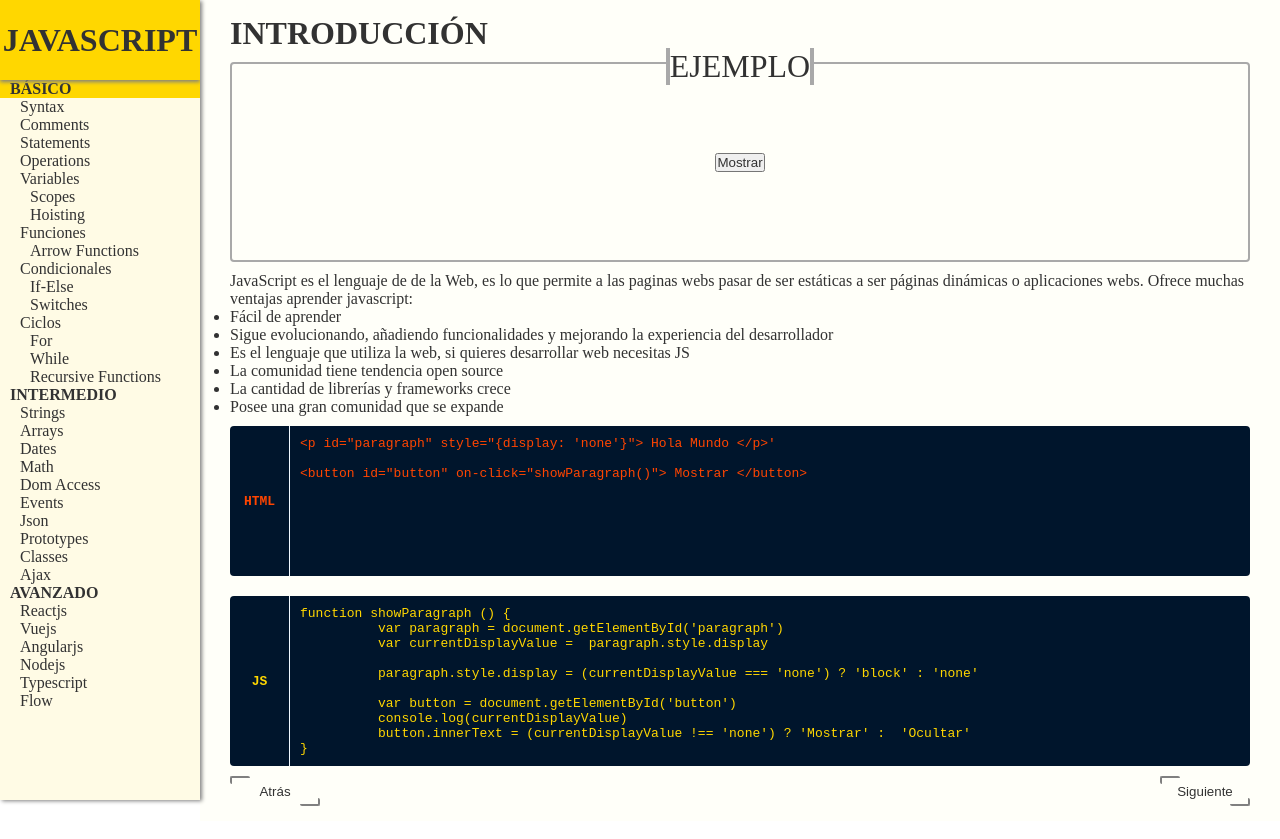
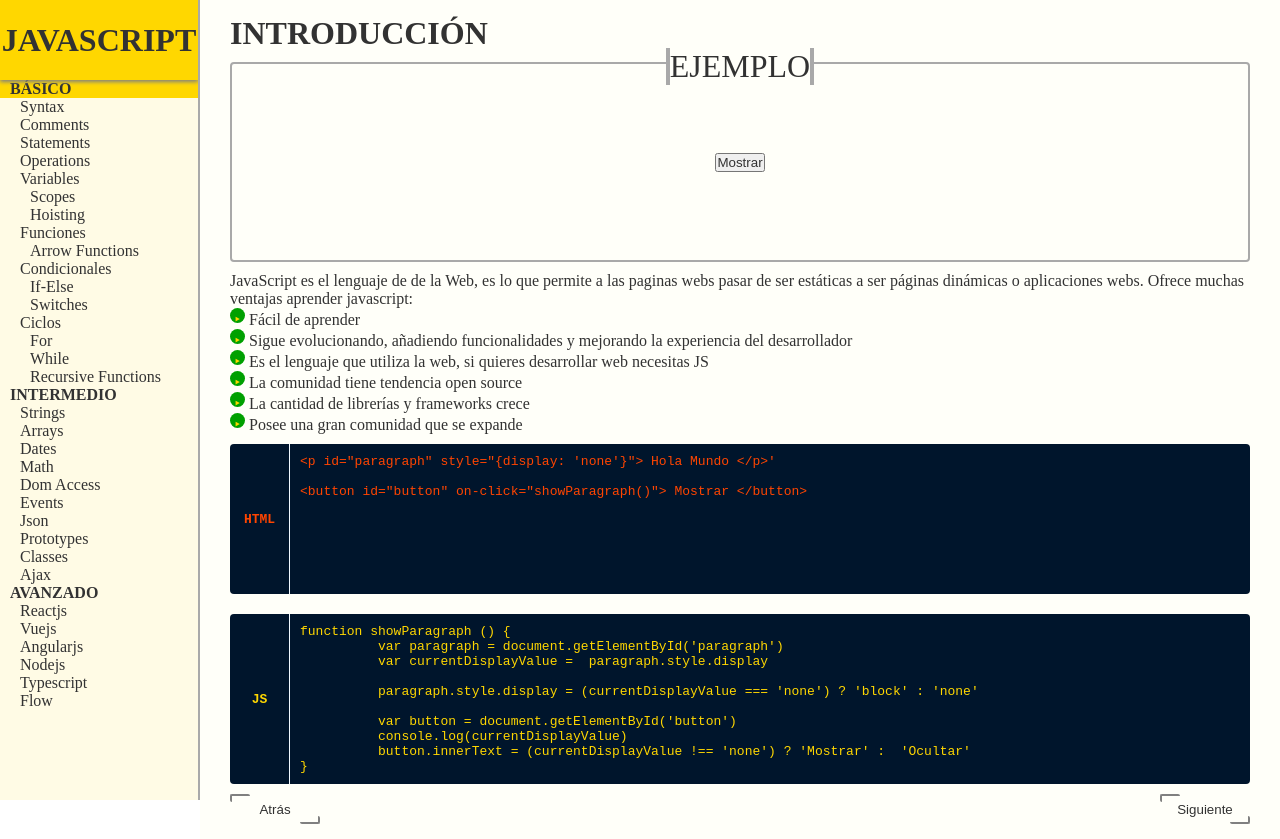
Before and after one commit to cruzortiz99/tsc_react_express_app, a React app: page / in a window 1280 px wide. Built offline with nearby package versions, Linux system fonts and the light colour scheme.

Commit message:
unordered list done

```diff
--- a/client/src/components/AppContentTheory/AppContentTheory.tsx
+++ b/client/src/components/AppContentTheory/AppContentTheory.tsx
@@ -1,8 +1,10 @@
 import React, { ReactNode } from 'react'
 import AppHeader from '../AppHeader/AppHeader'
+import './app-content-theory.css'
 
 export interface AppContentTheoryProps {
   title?: string
+  className?: string
   children?: ReactNode
 }
 
@@ -12,10 +14,11 @@ const AppContentTheory = (props: AppContentTheoryProps) => {
   ) : (
     undefined
   )
+  const className = props.className ? props.className : 'text-content'
   return (
     <React.Fragment>
       {title}
-      {props.children}
+      <div className={`text-content ${className}`}>{props.children}</div>
     </React.Fragment>
   )
 }
--- /dev/null
+++ b/client/src/components/AppContentTheory/app-content-theory.css
@@ -0,0 +1,14 @@
+.text-content li {
+  list-style: none;
+}
+.text-content ul li::before {
+  content: '\2023';
+  margin-right: 4px;
+  background-color: rgb(0, 160, 0);
+  color: var(--brand-color);
+  border-radius: 50%;
+  display: inline-block;
+  width: 15px;
+  height: 15px;
+  text-align: center;
+}
--- a/client/src/components/AppRouter/app-router.css
+++ b/client/src/components/AppRouter/app-router.css
@@ -4,9 +4,9 @@
   grid-template-rows: minmax(min-content, 10vh) auto;
   height: 100vh;
   overflow-y: auto;
-  box-shadow: var(--menu-shadow);
   position: fixed;
   width: 200px;
+  border-right: darkgray 2px solid;
 }
 .app-header {
   grid-row: 1 / 2;
@@ -32,9 +32,8 @@
   grid-area: pg-content;
   background-color: var(--page-content-color);
   overflow-y: auto;
-  z-index: 1;
+  z-index: -1;
   padding: 15px 30px;
   display: flex;
   flex-direction: column;
-  z-index: -1;
 }
```
